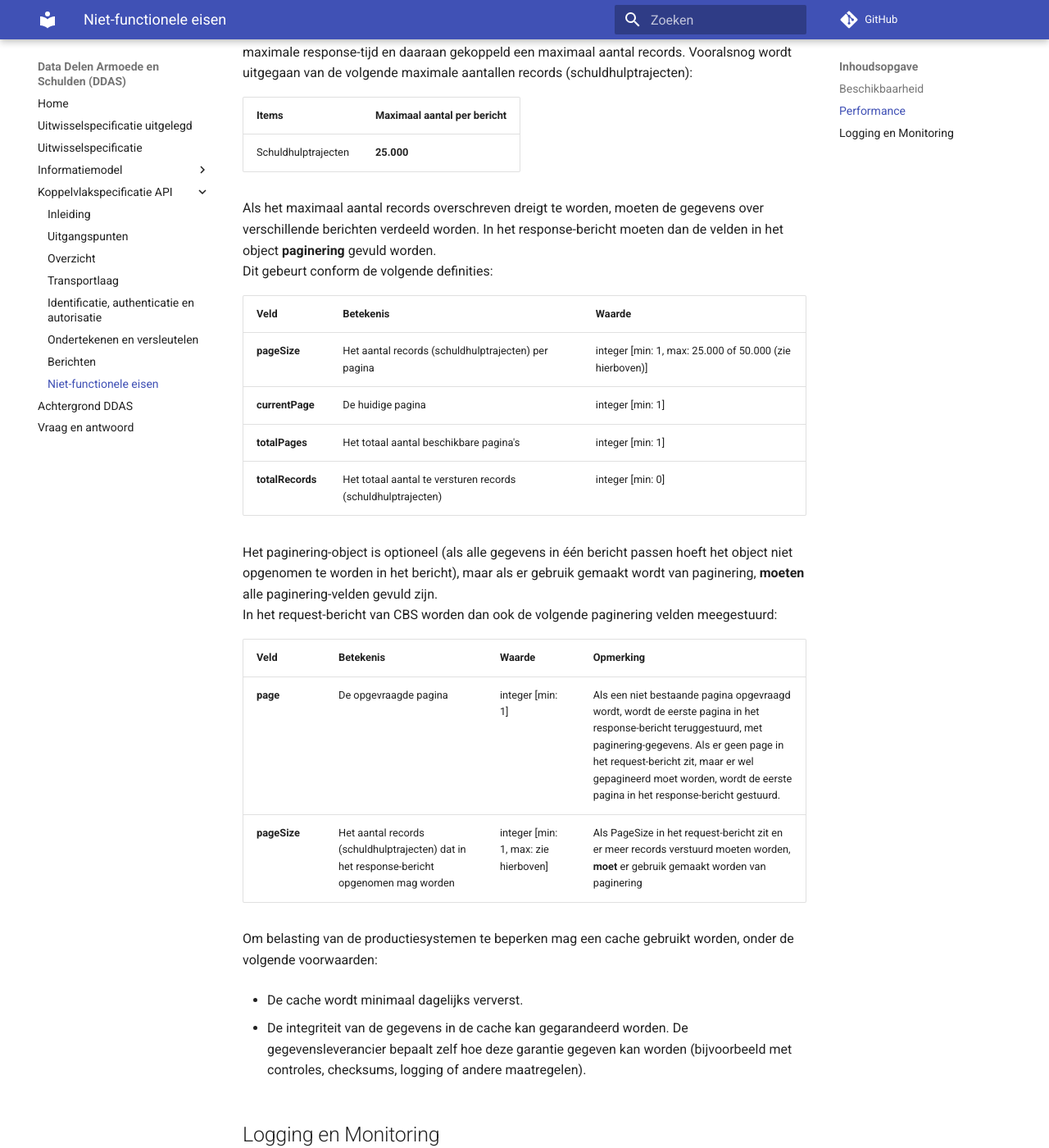
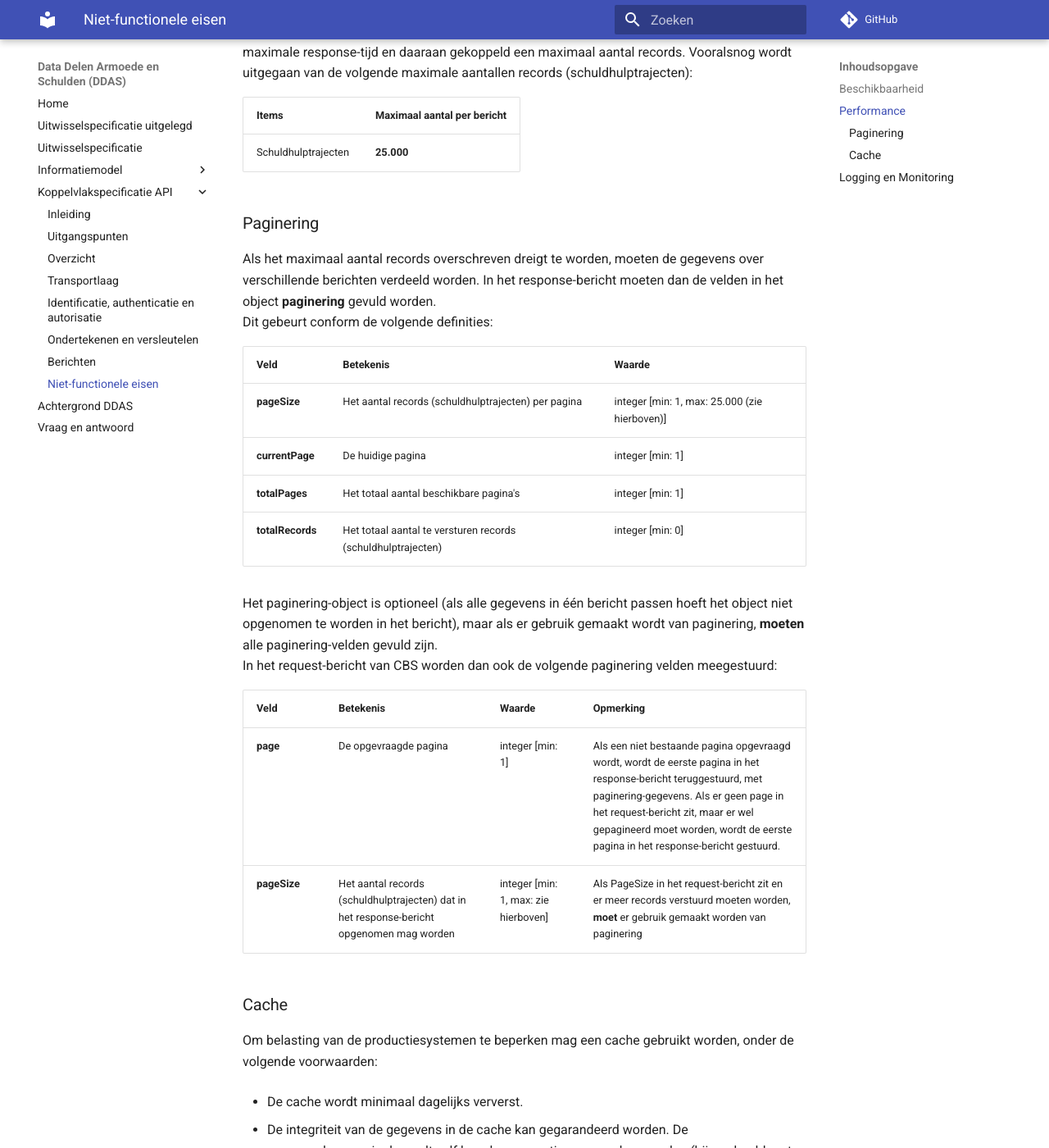
Before and after one commit to VNG-Realisatie/ddas, an MkDocs documentation site: the page built from docs/api/non-functionals.md, in a window 1280 px wide and 1400 px high, scrolled down 654 px. Shown: the whole window at 82% size. Built offline with MkDocs 1.6.1 and Material for MkDocs 9.7.7, drawn with Linux system fonts in a browser that asks for light colours; comment, search, counter and statistics services are not loaded; the version menu is left out.

Commit message:
Update non-functionals.md

```diff
--- a/docs/api/non-functionals.md
+++ b/docs/api/non-functionals.md
@@ -18,12 +18,14 @@ Vooralsnog wordt uitgegaan van de volgende maximale aantallen records (schuldhul
 |-------|----------------------------|
 | Schuldhulptrajecten | **25.000** |
 
+### Paginering
+
 Als het maximaal aantal records overschreven dreigt te worden, moeten de gegevens over verschillende berichten verdeeld worden. In het response-bericht moeten dan de velden in het object **paginering** gevuld worden.
 Dit gebeurt conform de volgende definities:
 
 | Veld | Betekenis | Waarde |
 |------|-----------|--------|
-| **pageSize** | Het aantal records (schuldhulptrajecten) per pagina | integer [min: 1, max: 25.000 of 50.000 (zie hierboven)] |
+| **pageSize** | Het aantal records (schuldhulptrajecten) per pagina | integer [min: 1, max: 25.000 (zie hierboven)] |
 | **currentPage** | De huidige pagina | integer [min: 1] |
 | **totalPages** | Het totaal aantal beschikbare pagina's | integer [min: 1] |
 | **totalRecords** | Het totaal aantal te versturen records (schuldhulptrajecten) | integer [min: 0] |
@@ -36,6 +38,7 @@ In het request-bericht van CBS worden dan ook de volgende paginering velden meeg
 | **page** | De opgevraagde pagina | integer [min: 1] | Als een niet bestaande pagina opgevraagd wordt, wordt de eerste pagina in het response-bericht teruggestuurd, met paginering-gegevens. Als er geen page in het request-bericht zit, maar er wel gepagineerd moet worden, wordt de eerste pagina in het response-bericht gestuurd. |
 | **pageSize** | Het aantal records (schuldhulptrajecten) dat in het response-bericht opgenomen mag worden | integer [min: 1, max: zie hierboven] | Als PageSize in het request-bericht zit en er meer records verstuurd moeten worden, **moet** er gebruik gemaakt worden van paginering |
 
+### Cache
 
 Om belasting van de productiesystemen te beperken mag een cache gebruikt worden, onder de volgende voorwaarden:
 
```
